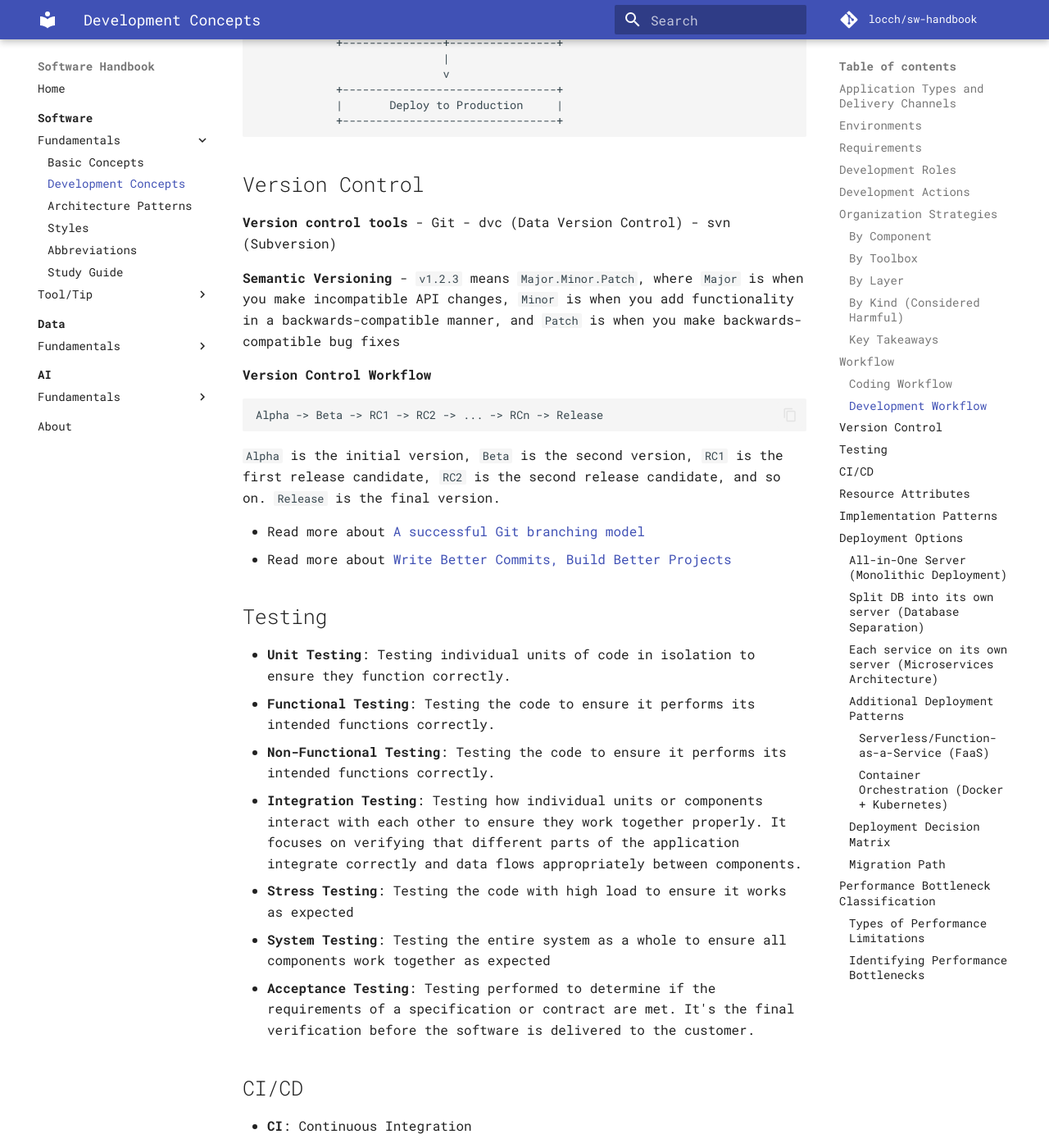
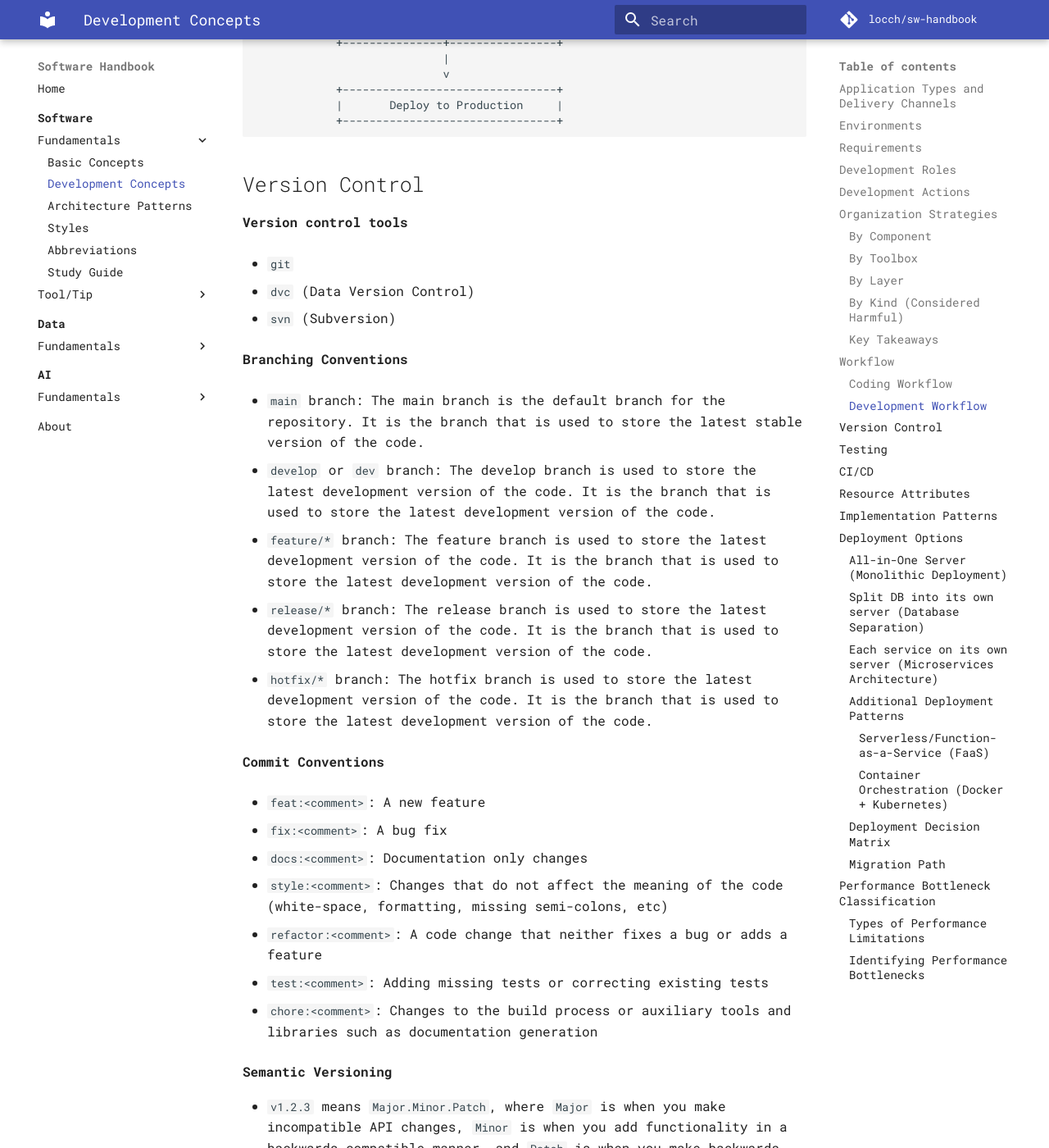
Before and after one commit to locchh/sw-handbook, an MkDocs documentation site: the page built from docs/software/basics/devlopment_concepts.md, in a window 1280 px wide and 1400 px high, scrolled down 7232 px. Shown: the whole window at 82% size. Built offline with MkDocs 1.6.1 and Material for MkDocs 9.7.7, drawn with Linux system fonts in a browser that asks for light colours; comment, search, counter and statistics services are not loaded.

Commit message:
docs: add branching and commit conventions to version control section

```diff
--- a/docs/software/basics/devlopment_concepts.md
+++ b/docs/software/basics/devlopment_concepts.md
@@ -285,12 +285,43 @@ The article emphasizes that the main goal is reducing complexity through proper
 ## Version Control
 
 **Version control tools**
-- Git
-- dvc (Data Version Control)
-- svn (Subversion)
 
+- `git`
+
+- `dvc` (Data Version Control)
+
+- `svn` (Subversion)
+
+**Branching Conventions**
+
+- `main` branch: The main branch is the default branch for the repository. It is the branch that is used to store the latest stable version of the code.
+
+- `develop` or `dev` branch: The develop branch is used to store the latest development version of the code. It is the branch that is used to store the latest development version of the code.
+
+- `feature/*` branch: The feature branch is used to store the latest development version of the code. It is the branch that is used to store the latest development version of the code.
+
+- `release/*` branch: The release branch is used to store the latest development version of the code. It is the branch that is used to store the latest development version of the code.
+
+- `hotfix/*` branch: The hotfix branch is used to store the latest development version of the code. It is the branch that is used to store the latest development version of the code.
+
+**Commit Conventions**
+
+- `feat:<comment>`: A new feature
+
+- `fix:<comment>`: A bug fix
+
+- `docs:<comment>`: Documentation only changes
+
+- `style:<comment>`: Changes that do not affect the meaning of the code (white-space, formatting, missing semi-colons, etc)
+
+- `refactor:<comment>`: A code change that neither fixes a bug or adds a feature
+
+- `test:<comment>`: Adding missing tests or correcting existing tests
+
+- `chore:<comment>`: Changes to the build process or auxiliary tools and libraries such as documentation generation
 
 **Semantic Versioning**
+
 - `v1.2.3` means `Major.Minor.Patch`, where `Major` is when you make incompatible API changes, `Minor` is when you add functionality in a backwards-compatible manner, and `Patch` is when you make backwards-compatible bug fixes
 
 **Version Control Workflow**
```
